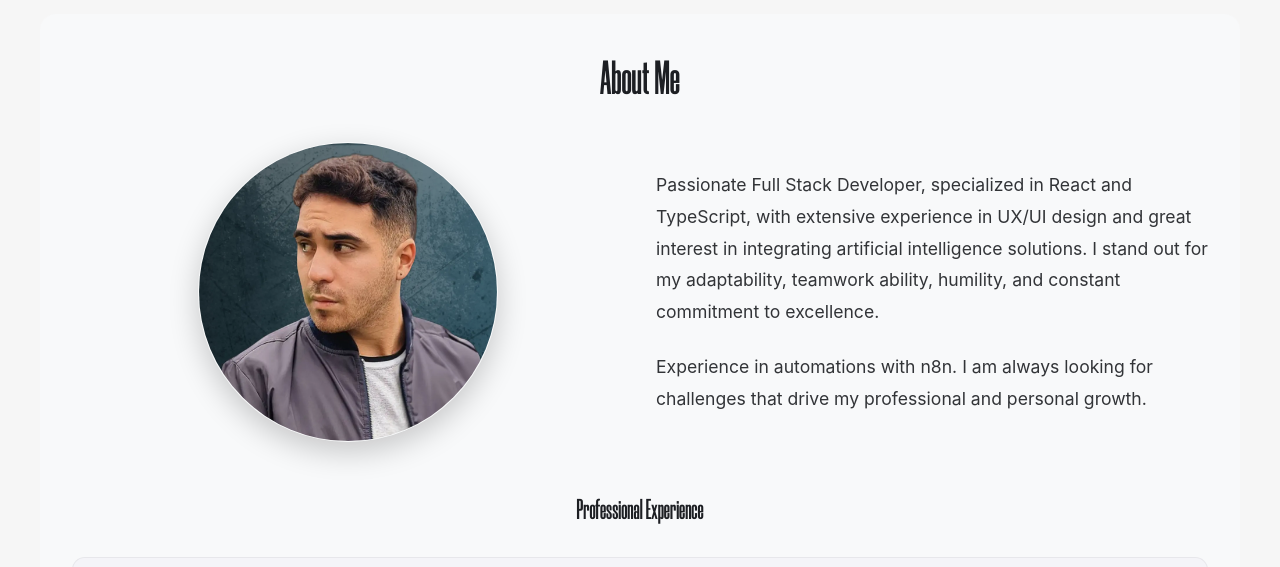
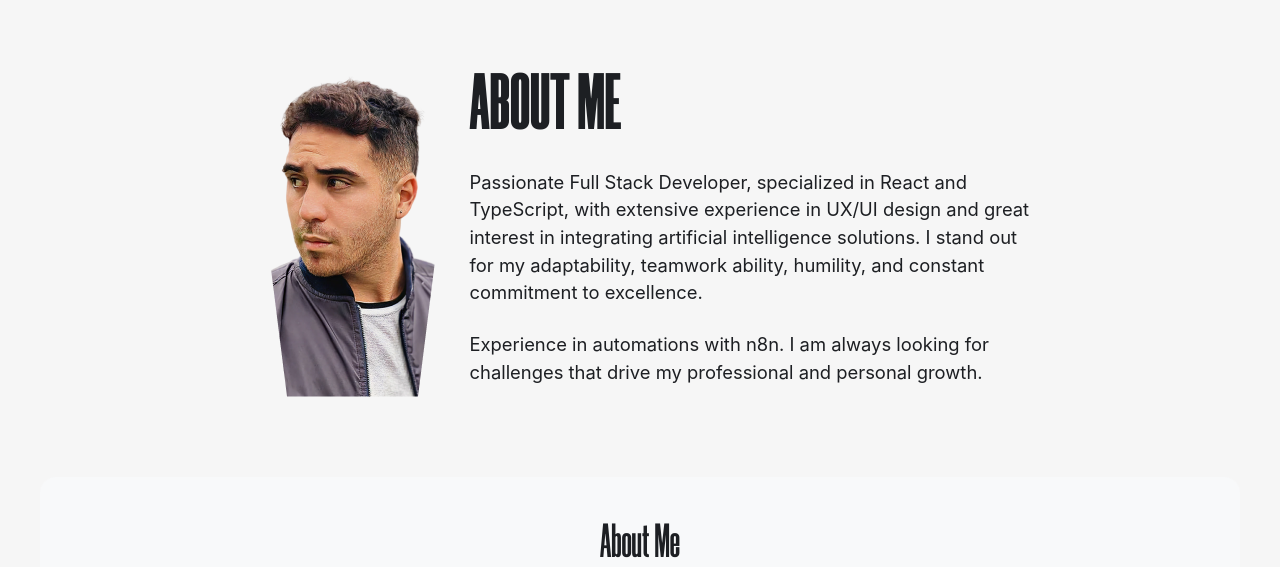
Before and after one commit to alexisvedia/portfolio, a React (Vite) app: page / in a window 1280 px wide. Shown: the part 818-1385 px from the top of the page. Built offline with nearby package versions, Linux system fonts and the light colour scheme; no server answers.

Commit message:
about me

```diff
--- /dev/null
+++ b/src/components/BioSection/BioSection.tsx
@@ -0,0 +1,143 @@
+import React, { useEffect, useRef, useState } from 'react';
+import styled, { keyframes } from 'styled-components';
+import { useTranslation } from 'react-i18next';
+
+const fadeIn = keyframes`
+  from {
+    opacity: 0;
+    transform: translateY(30px);
+  }
+  to {
+    opacity: 1;
+    transform: translateY(0);
+  }
+`;
+
+const SectionContainer = styled.section`
+  padding: ${({ theme }) => theme.space.xl} 0;
+  position: relative;
+  overflow: hidden;
+  width: 100%;
+  margin: 3rem 0;
+`;
+
+const ContentWrapper = styled.div<{ $visible: boolean }>`
+  max-width: 1300px;
+  margin: 0 auto;
+  display: flex;
+  justify-content: center;
+  align-items: center;
+  opacity: 0;
+  animation: ${props => (props.$visible ? fadeIn : 'none')} 1.2s ease-out forwards;
+
+  @media (max-width: ${({ theme }) => theme.breakpoints.md}) {
+    flex-direction: column;
+    padding: 0 ${({ theme }) => theme.space.md};
+  }
+`;
+
+const ProfileImage = styled.img`
+  max-width: 45%;
+  height: auto;
+  display: block;
+
+  @media (max-width: ${({ theme }) => theme.breakpoints.md}) {
+    max-width: 80%;
+    margin-bottom: 1.5rem;
+  }
+`;
+
+const TextContainer = styled.div`
+  flex: 1;
+  padding-left: 10px;
+  max-width: 45%;
+
+  @media (max-width: ${({ theme }) => theme.breakpoints.md}) {
+    padding-left: 0;
+    max-width: 100%;
+    text-align: center;
+  }
+`;
+
+const SectionTitle = styled.h2`
+  font-family: 'Morganite', sans-serif;
+  font-weight: 900;
+  font-size: 5rem;
+  text-transform: uppercase;
+  color: ${({ theme }) => theme.colors.text};
+  margin-bottom: 1.5rem;
+  line-height: 0.9;
+
+  @media (max-width: ${({ theme }) => theme.breakpoints.md}) {
+    font-size: 4rem;
+    margin-bottom: 1rem;
+  }
+`;
+
+const BioText = styled.p`
+  color: ${({ theme }) => theme.colors.text};
+  line-height: 1.5;
+  margin-bottom: 1.5rem;
+  font-size: 1.15rem;
+  font-family: 'Inter', -apple-system, BlinkMacSystemFont, 'Segoe UI', Roboto, Oxygen, Ubuntu, Cantarell, 'Open Sans', 'Helvetica Neue', sans-serif;
+  text-shadow: 0 1px 2px ${({ theme }) => theme.isDark ? 'rgba(0, 0, 0, 0.5)' : 'rgba(0, 0, 0, 0)'};
+
+  &:last-child {
+    margin-bottom: 0;
+  }
+
+  @media (max-width: ${({ theme }) => theme.breakpoints.md}) {
+    font-size: 1.05rem;
+    line-height: 1.4;
+  }
+`;
+
+const BioSection: React.FC = () => {
+  const { t, i18n } = useTranslation();
+  const [isVisible, setIsVisible] = useState(false);
+  const sectionRef = useRef<HTMLDivElement>(null);
+
+  useEffect(() => {
+    const observer = new IntersectionObserver(
+      (entries) => {
+        const [entry] = entries;
+        if (entry.isIntersecting) {
+          setIsVisible(true);
+          observer.unobserve(entry.target);
+        }
+      },
+      {
+        threshold: 0.1,
+        rootMargin: '0px 0px -50px 0px'
+      }
+    );
+
+    if (sectionRef.current) {
+      observer.observe(sectionRef.current);
+    }
+
+    return () => {
+      if (sectionRef.current) {
+        observer.unobserve(sectionRef.current);
+      }
+    };
+  }, []);
+
+  return (
+    <SectionContainer ref={sectionRef}>
+      <ContentWrapper $visible={isVisible}>
+        <ProfileImage
+          src="/images/projects/alexis.png"
+          alt="Alexis Vedia"
+        />
+        <TextContainer>
+          <SectionTitle>{i18n.language === 'es' ? 'SOBRE MÍ' : 'ABOUT ME'}</SectionTitle>
+          <BioText>{t('about.bio.part1')}</BioText>
+          <BioText>{t('about.bio.part2')}</BioText>
+        </TextContainer>
+      </ContentWrapper>
+    </SectionContainer>
+  );
+};
+
+export default BioSection;
--- /dev/null
+++ b/src/components/BioSection/index.ts
@@ -0,0 +1,2 @@
+import BioSection from './BioSection';
+export default BioSection;
--- a/src/pages/Home.tsx
+++ b/src/pages/Home.tsx
@@ -2,6 +2,7 @@ import React from 'react';
 import styled from 'styled-components';
 import PageTransition from '@components/PageTransition/PageTransition';
 import HeroSection from '@components/HeroSection/HeroSection';
+import BioSection from '@components/BioSection';
 import ProjectsSection from '@components/ProjectsSection/ProjectsSection';
 import SkillsSection from '@components/SkillsSection/SkillsSection';
 import Footer from '@components/Footer/Footer';
@@ -24,6 +25,7 @@ const Home: React.FC<{ onAnimationComplete?: () => void }> = ({ onAnimationCompl
       <HomeContainer id="home">
         <ContentWrapper>
           <HeroSection onAnimationComplete={onAnimationComplete} />
+          <BioSection />
           <AboutSection />
           <ProjectsSection />
           <SkillsSection />
```
Also changed, not shown: public/images/projects/alexis.png (added).
